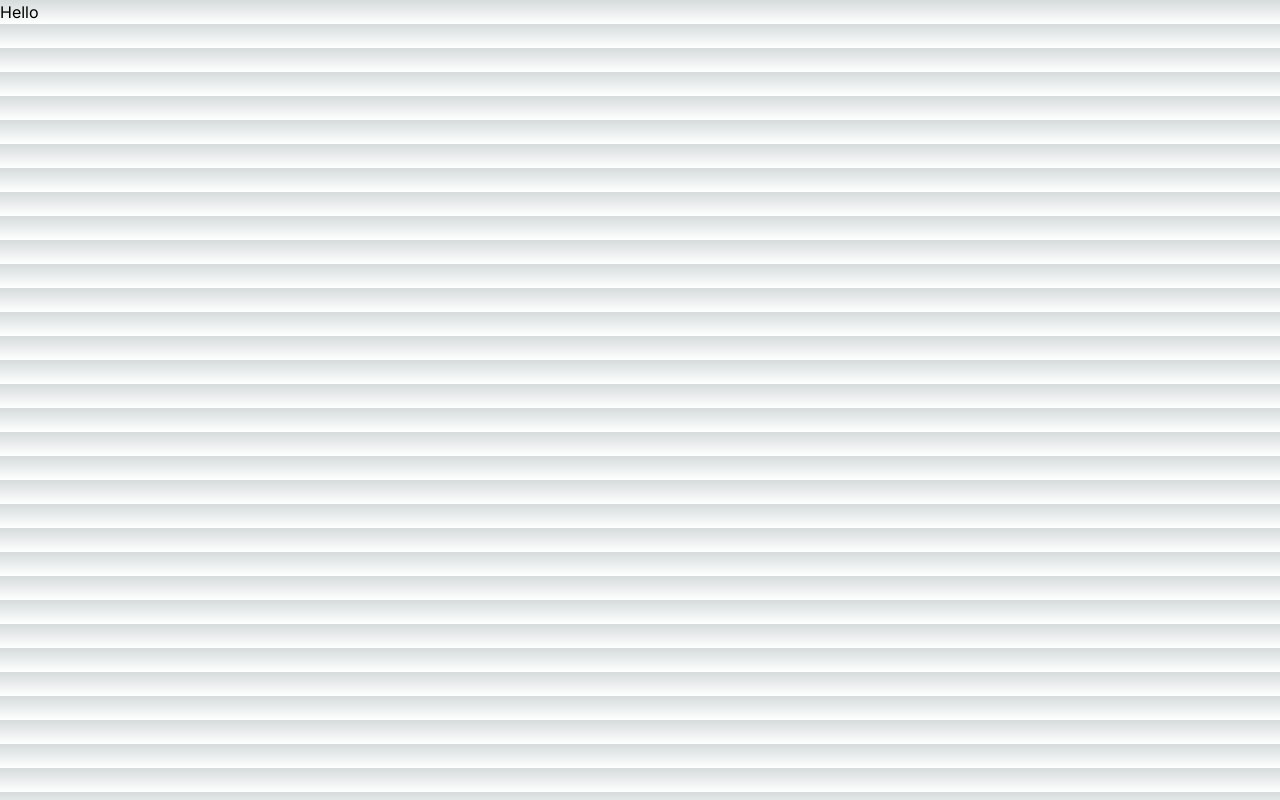
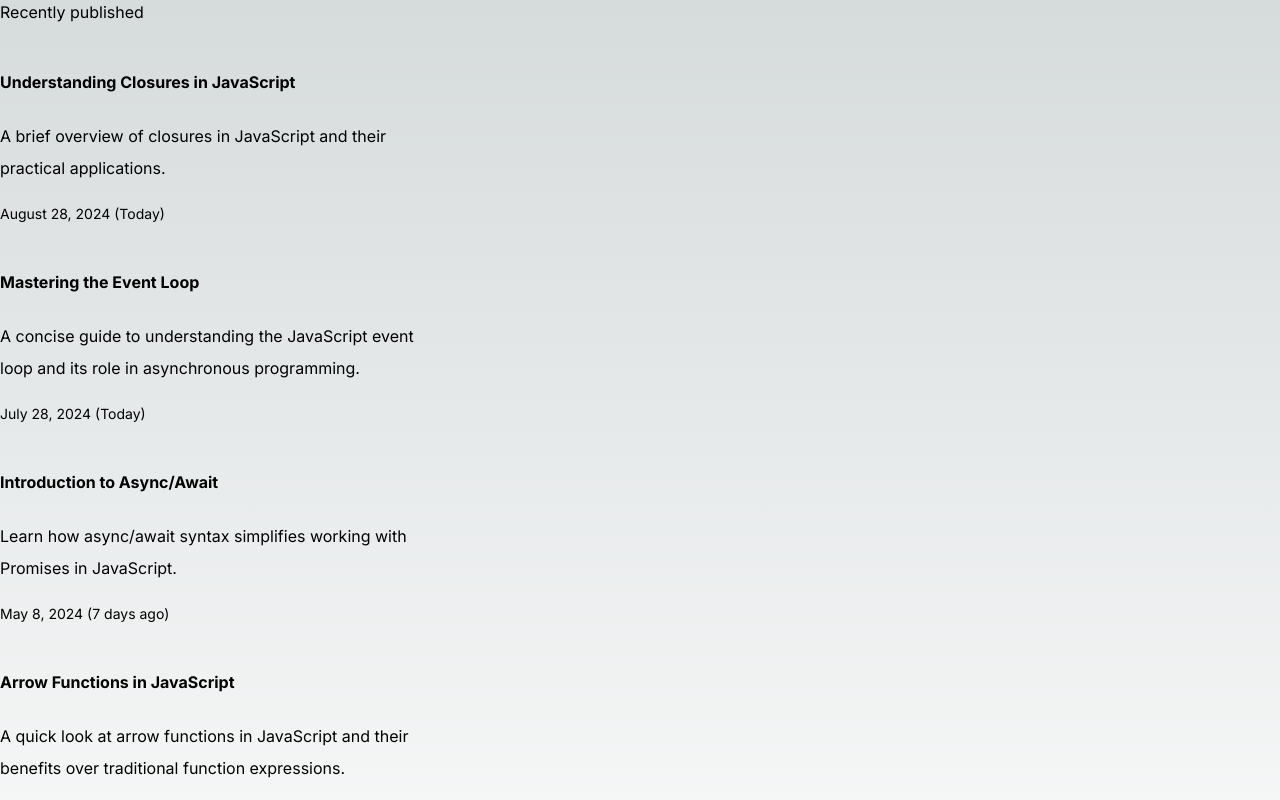
Before and after one commit to anis-benamara/portfolio, a Next.js app: page / in a window 1280 px wide. Shown: the top 800 px of the page. Built offline with nearby package versions, Linux system fonts and the light colour scheme.

Commit message:
Display Posts

```diff
--- a/src/app/blog/contents/event-loop.mdx
+++ b/src/app/blog/contents/event-loop.mdx
@@ -1,6 +1,6 @@
 ---
 title: "Mastering the Event Loop"
-publishedAt: "2024-08-28"
+publishedAt: "2024-07-28"
 summary: "A concise guide to understanding the JavaScript event loop and its role in asynchronous programming."
 category: "JavaScript"
 ---
--- a/src/app/blog/contents/introduction-to-async-await.mdx
+++ b/src/app/blog/contents/introduction-to-async-await.mdx
@@ -1,6 +1,6 @@
 ---
 title: "Introduction to Async/Await"
-publishedAt: "2024-08-28"
+publishedAt: "2024-05-08"
 summary: "Learn how async/await syntax simplifies working with Promises in JavaScript."
 category: "JavaScript"
 ---
--- a/src/app/blog/contents/javascript-arrow-functions.mdx
+++ b/src/app/blog/contents/javascript-arrow-functions.mdx
@@ -1,6 +1,6 @@
 ---
 title: "Arrow Functions in JavaScript"
-publishedAt: "2024-08-28"
+publishedAt: "2024-01-14"
 summary: "A quick look at arrow functions in JavaScript and their benefits over traditional function expressions."
 category: "JavaScript"
 ---
--- a/src/app/blog/contents/javascript-promises.mdx
+++ b/src/app/blog/contents/javascript-promises.mdx
@@ -1,6 +1,6 @@
 ---
 title: "JavaScript Promises Explained"
-publishedAt: "2024-08-28"
+publishedAt: "2023-12-28"
 summary: "An introduction to JavaScript Promises and how they handle asynchronous operations."
 category: "JavaScript"
 ---
--- a/src/app/blog/utils.ts
+++ b/src/app/blog/utils.ts
@@ -65,6 +65,6 @@
     if (!includeRelative) {
         return fullDate
     } else {
-        return `${fullDate} - ${formattedDate}`
+        return `${fullDate} (${formattedDate})`
     }
 }
--- a/src/app/page.tsx
+++ b/src/app/page.tsx
@@ -1,7 +1,9 @@
+import LatestPosts from "@/components/home/LatestPosts";
+
 export default function Home() {
   return (
     <>
-      <div>Hello</div>
+      <LatestPosts />
     </>
   );
 }
--- /dev/null
+++ b/src/components/home/LatestPosts.tsx
@@ -0,0 +1,28 @@
+import { formatDate, getBlogPosts } from "@/app/blog/utils";
+import Link from "next/link";
+
+export default function LatestPosts() {
+    const latestPosts = getBlogPosts();
+    return (
+        <>
+            <h1>Recently published</h1>
+            {latestPosts
+                .sort((a, b) => {
+                    if (new Date(a.metadata.publishedAt) > new Date(b.metadata.publishedAt)) {
+                        return -1;
+                    }
+                    return 1;
+                })
+                .map((post) => (
+                    <article key={post.slug} className="text-wrap max-w-md my-10">
+                        <Link href={`/blog/${post.slug}`}>
+                            <h3 className="font-bold py-2 leading-5 hover:text-blue-400">{post.metadata.title}</h3>
+                        </Link>
+                        <p className="leading-8 my-5">{post.metadata.summary}</p>
+                        <p className="text-sm text-muted-foreground">{formatDate(post.metadata.publishedAt, true    )}</p>
+                    </article>
+                ))
+            }
+        </>
+    );
+}
```
